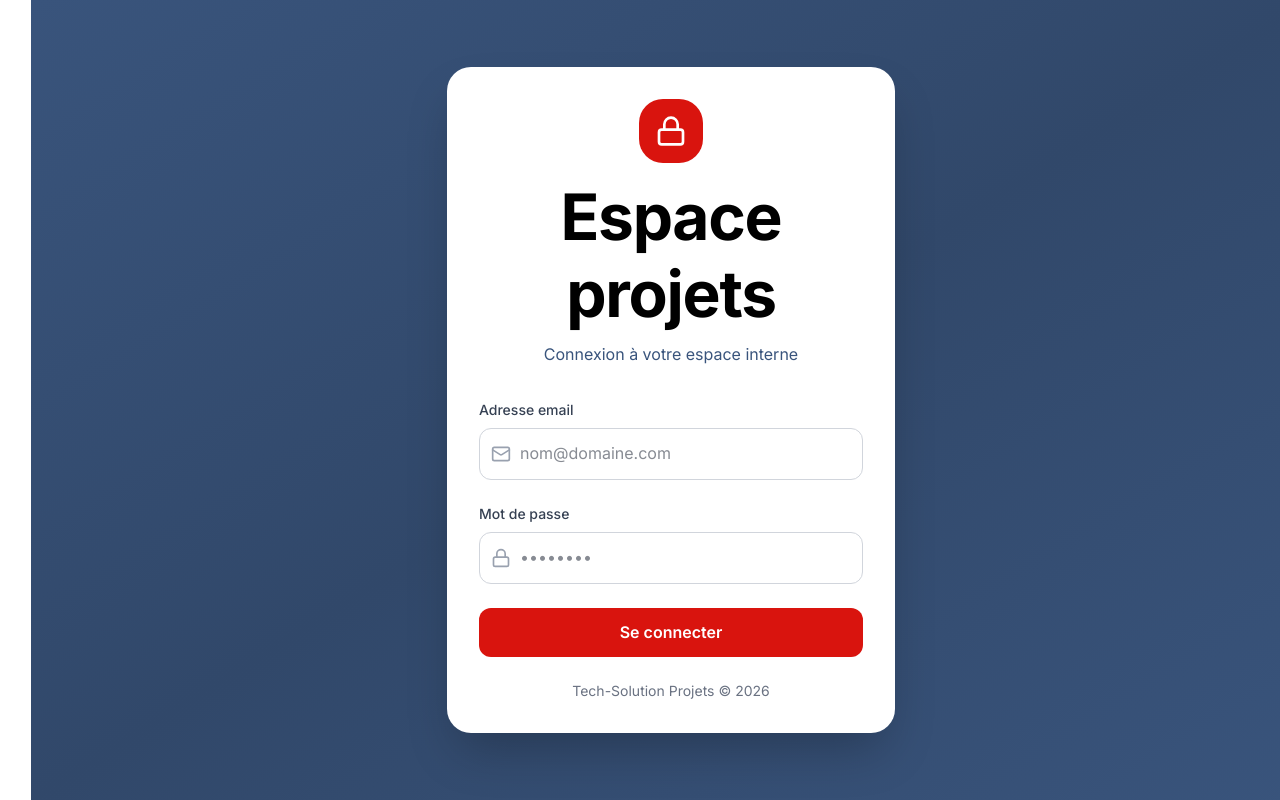
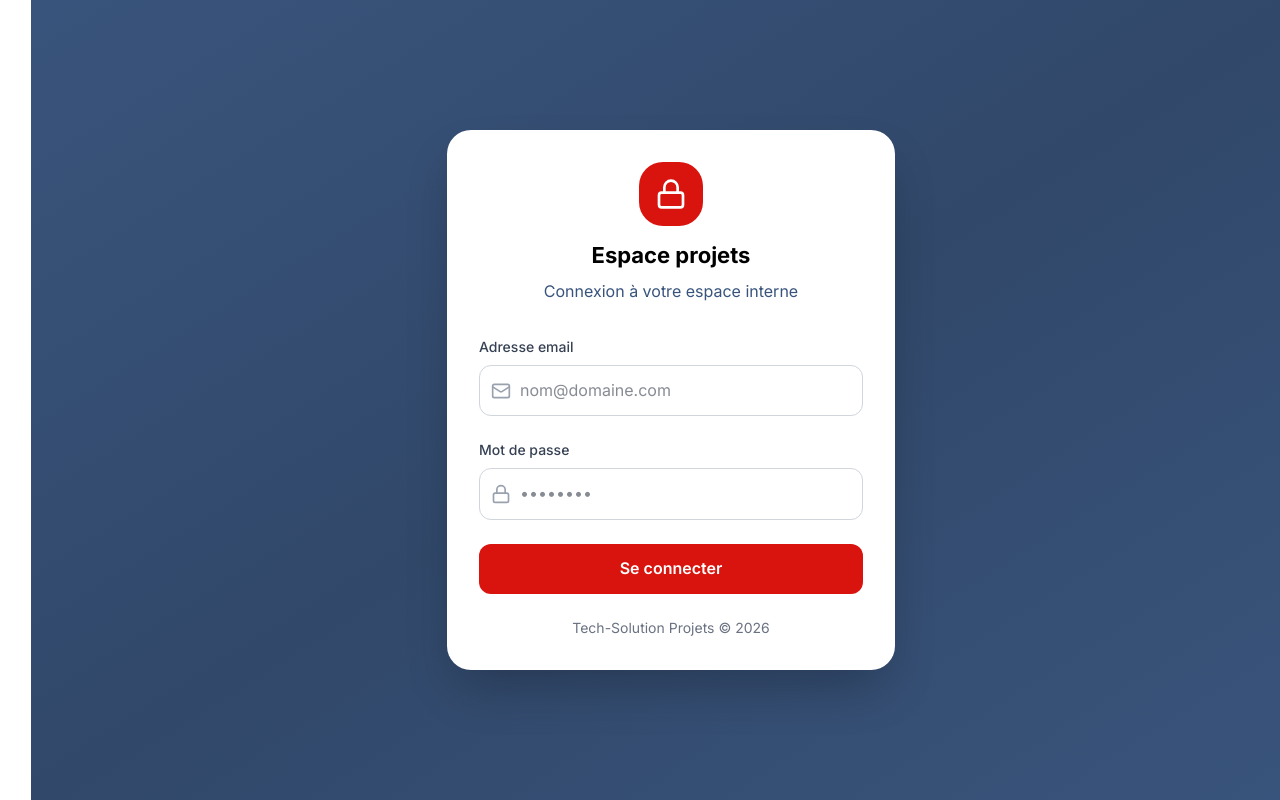
Before and after one commit to walkhatib39-ctrl/tech-solution, a Next.js app: page /projects in a window 1280 px wide. Built offline with nearby package versions, Linux system fonts and the light colour scheme; no server answers.

Commit message:
fix: override global h1 on projects login

```diff
--- a/src/app/projects/ProjectsLogin.tsx
+++ b/src/app/projects/ProjectsLogin.tsx
@@ -37,7 +37,10 @@ export default function ProjectsLogin({
             <div className="mb-4 inline-flex h-16 w-16 items-center justify-center rounded-2xl bg-[#d9140e]">
               <Lock className="h-8 w-8 text-white" />
             </div>
-            <h1 className="mb-2 text-[22px] font-bold leading-tight text-[#39547c] sm:text-2xl">
+            <h1
+              className="mb-2 font-bold text-[#39547c]"
+              style={{ fontSize: "22px", letterSpacing: 0, lineHeight: 1.2 }}
+            >
               Espace projets
             </h1>
             <p className="text-gray-600">
```
